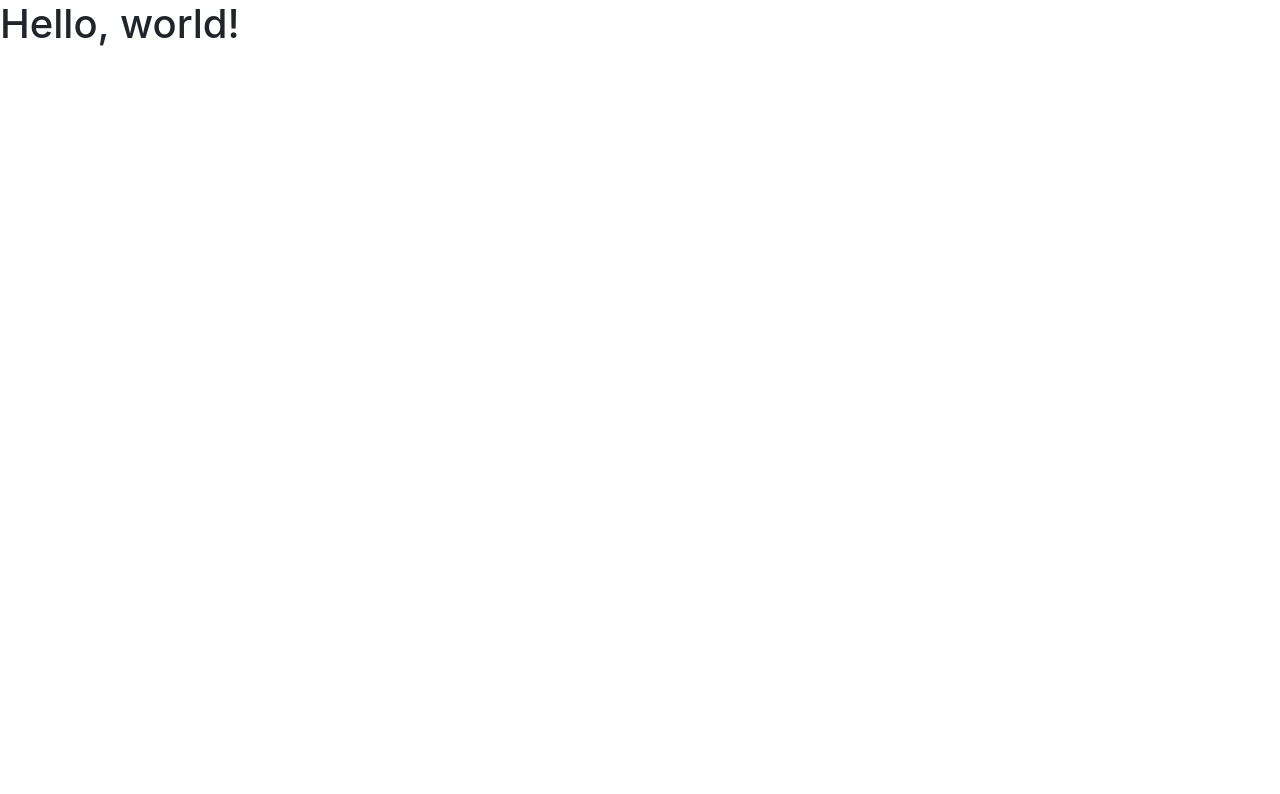
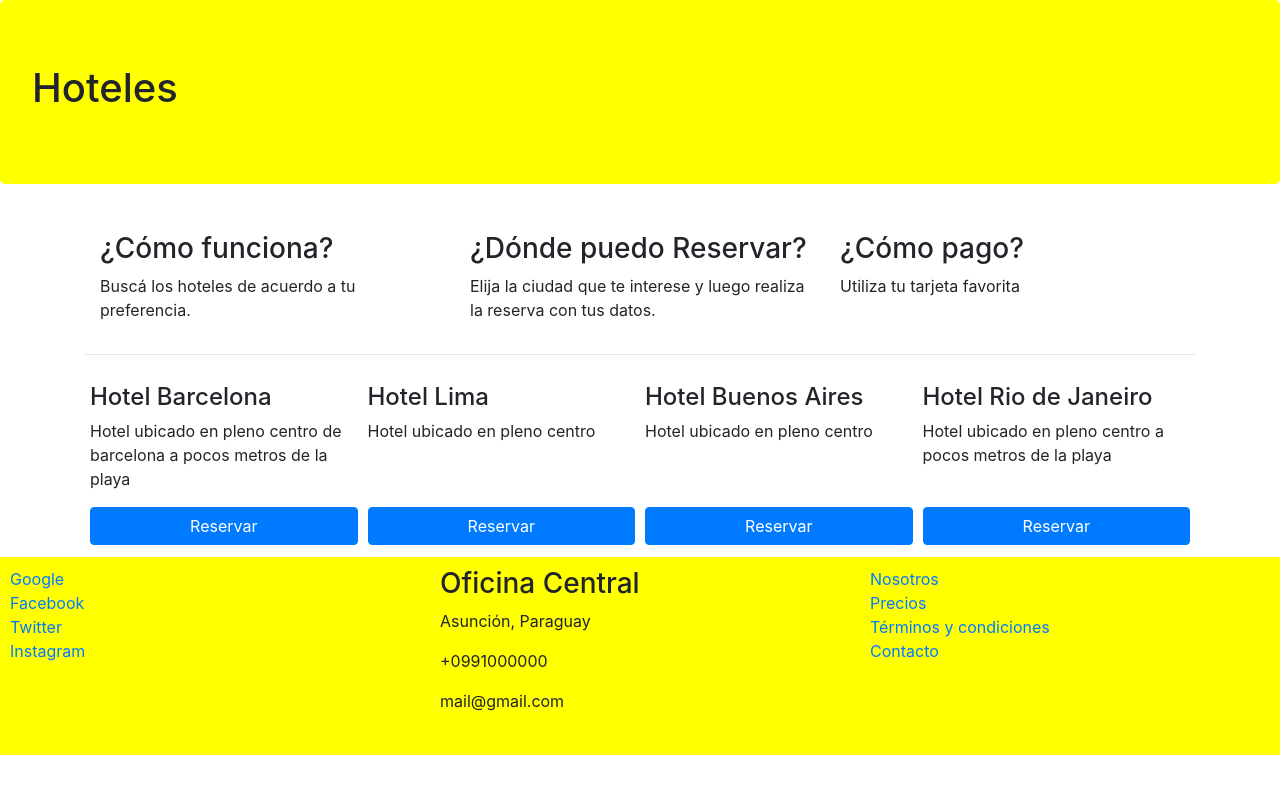
Before and after one commit to JuanOrtizG/repositorio-bootstrap, a website: page index.html in a window 1280 px wide. Drawn offline with nearby package versions, Linux system fonts and the light colour scheme.

Commit message:
Agregamos estilos css y jugamos con flex

```diff
--- /dev/null
+++ b/css/main.css
@@ -0,0 +1,20 @@
+.jumbotron {
+    background-color: yellow;
+}
+
+footer{
+    padding: 10px 10px 10px 10px;
+    background-color: yellow;
+    margin-bottom: 0px;
+    margin-top:10px
+}
+
+.card-hotel{
+    flex: 1 150px;
+    padding: 2px 5px 2px 5px;
+    margin-top: 10px;
+}
+
+.btn-reserva{
+    width: 100%
+}
--- a/index.html
+++ b/index.html
@@ -7,11 +7,118 @@
 
     <!-- Bootstrap CSS -->
     <link href="node_modules/bootstrap/dist/css/bootstrap.min.css" rel="stylesheet">
+    <link rel="stylesheet" href="css/main.css">
 
     <title>Hello, world!</title>
   </head>
-  <body>
-    <h1>Hello, world!</h1>
+  <body >
+      <div class="jumbotron">
+          <h1>Hoteles</h1>
+      </div>
+
+      <div class="container">
+          <div class="d-flex">
+              <div class="col-sm-4">
+                  <p>
+                      <h3>¿Cómo funciona?</h3>
+                      <p>Buscá los hoteles de acuerdo a tu preferencia.</p>
+                  </p>
+              </div>
+
+              <div class="col-sm-4">
+                  <p>
+                      <h3>¿Dónde puedo Reservar?</h3>
+                      <p>Elija la ciudad que te interese y luego realiza la reserva con tus datos. </p>
+                  </p>
+              </div>
+
+              <div class="col-sm-4">
+                <p>
+                    <h3>¿Cómo pago?</h3>
+                    <p>Utiliza tu tarjeta favorita </p>
+                </p>
+            </div>
+         </div><!-- d-FLEX-->
+         <hr>
+
+         <!-- CARD-HOTEL-->
+
+             <div class="d-flex flex-wrap ">
+
+                <!-- elementos row -->
+                <div class="card-hotel d-flex flex-column justify-content-between">
+                    <div>
+                            <h4>Hotel Barcelona</h4>
+                            <p>Hotel ubicado en pleno centro de barcelona a pocos metros de la playa</p>
+                    </div>
+                    <div>
+                            <button class="btn btn-primary btn-reserva">Reservar</button>
+                     </div>
+                 </div>
+
+
+              <!-- elementos-->
+               <div class="card-hotel d-flex flex-column justify-content-between">
+                   <div>
+                                <h4>Hotel Lima</h4>
+                                <p>Hotel ubicado en pleno centro</p>
+                    </div>
+                    <div>
+                                <button class="btn btn-primary btn-reserva">Reservar</button>
+                    </div>
+                </div>
+
+                <!-- elementos-->
+               <div class="card-hotel d-flex flex-column justify-content-between">
+                   <div>
+                                <h4>Hotel Buenos Aires</h4>
+                                <p>Hotel ubicado en pleno centro</p>
+                    </div>
+                    <div>
+                                <button class="btn btn-primary btn-reserva">Reservar</button>
+                    </div>
+                </div>
+
+                <!-- elementos-->
+               <div class="card-hotel d-flex flex-column justify-content-between">
+                   <div>
+                                <h4>Hotel Rio de Janeiro</h4>
+                                <p>Hotel ubicado en pleno centro a pocos metros de la playa</p>
+                   </div>
+                   <div>
+                                <button class="btn btn-primary btn-reserva">Reservar</button>
+                   </div>
+                </div>
+
+            </div> <!--d-flex-->
+      </div> <!-- CONTAINER-->
+
+      <footer>
+          <div class="row">
+            <div class="col-sm-4 d-flex flex-column">
+                <a href="https://www.google.com">Google</a>
+                <a href="https://www.facebook.com">Facebook</a>
+                <a href="https://www.twitter.com">Twitter</a>
+                <a href="https://www.Instagram.com">Instagram</a>
+            </div>
+
+            <div class="col-sm-4 d-flex flex-column">
+                <address>
+                        <h3>Oficina Central</h3>
+                        <p>Asunción, Paraguay</p>
+                        <p>+0991000000</p>
+                        <p>mail@gmail.com</p>
+                </address>
+            </div>
+
+            <div class="col-sm-4 d-flex flex-column">
+                <a href="https://www.google.com">Nosotros</a>
+                <a href="https://www.facebook.com">Precios</a>
+                <a href="https://www.twitter.com">Términos y condiciones</a>
+                <a href="https://www.Instagram.com">Contacto</a>
+            </div>
+        </div><!-- ROW-->
+      </footer>
 
     <!-- Optional JavaScript; choose one of the two! -->
 
```
Also changed, not shown: notasDelCurso.md (added, +19 -0 lines).
